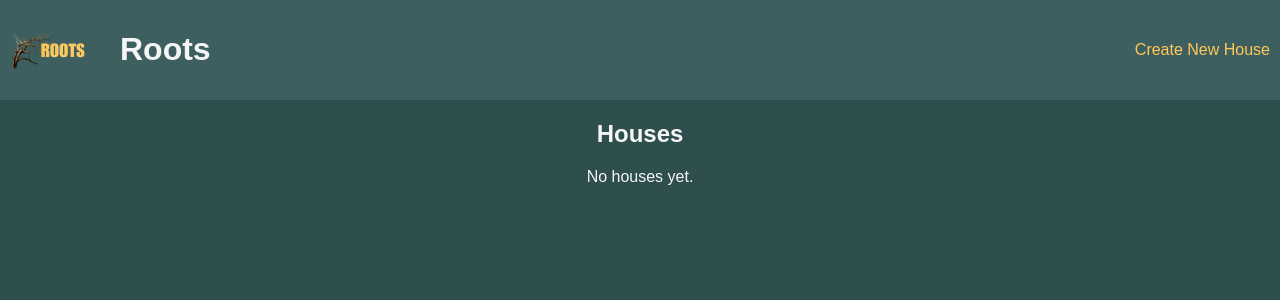
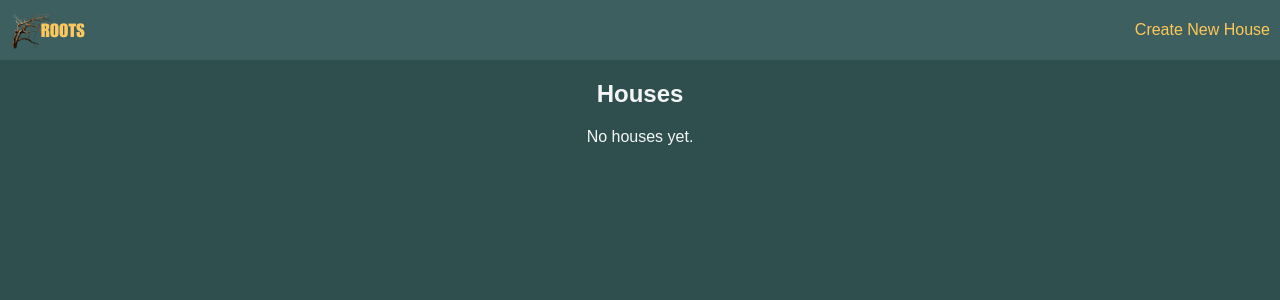
Before and after one commit to pedro2321/Roots2, a Flask app: page / in a window 1280 px wide. Shown: the top 300 px of the page. Run offline with Flask 3, Linux system fonts and the light colour scheme; data that the repository does not hold is empty; some libraries are stand-ins or nearby versions.

Commit message:
whatever

```diff
--- a/templates/index.html
+++ b/templates/index.html
@@ -7,7 +7,6 @@
 <body>
 <header>
   <img src="/static/logo.png" alt="Roots Logo">
-  <h1>Roots</h1>
   <a href="/house/new" style="margin-left:auto;">Create New House</a>
 </header>
 <main>
```
